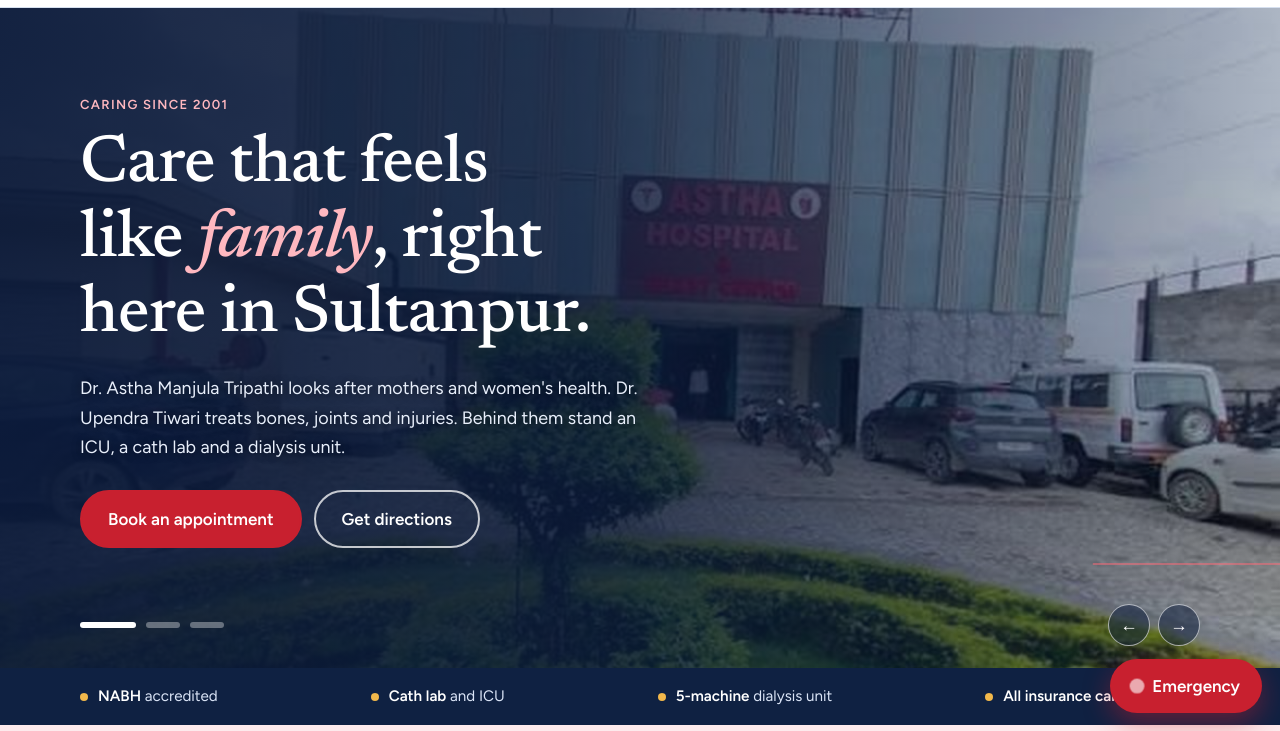
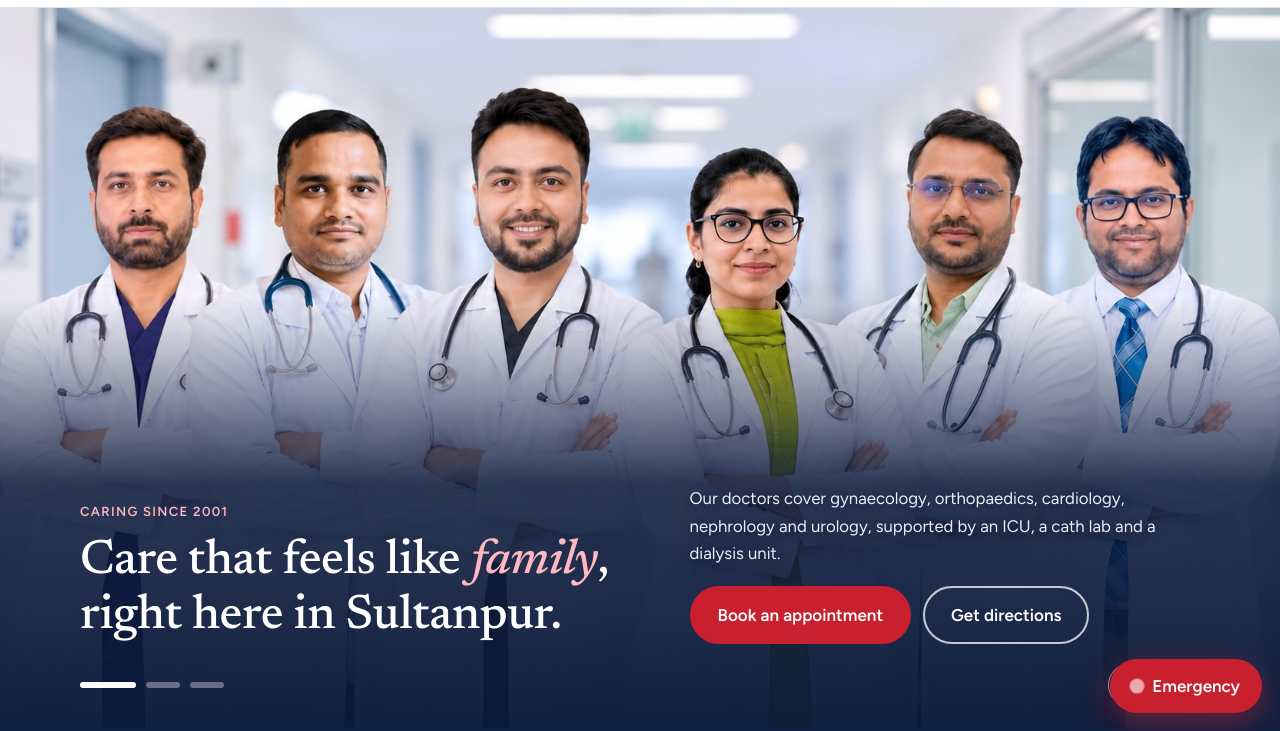
Before and after one commit to adya-it/Astha-Hospital, a plain HTML site: page index.html in a window 1280 px wide. Shown: the part 69-800 px from the top of the page. Drawn offline with Linux system fonts and the light colour scheme; a web font is replaced by a local one.

Commit message:
Use group photo on first hero slide with lower-third text
Co-Authored-By: Claude Sonnet 5.5 <noreply@anthropic.com>
Claude-Session: https://claude.ai/code/session_01K7tzYbMUgKzQvXuHnNixxP

```diff
--- a/index.html
+++ b/index.html
@@ -63,18 +63,15 @@ nav a.call:hover { background: #a21925; color: #fff; }
 
 /* hero slideshow: building photo behind, doctor cut-out in front */
 .hero { position: relative; background: #0b1a3a; color: #fff; overflow: hidden; }
-.slides { position: relative; min-height: 660px; }
+.slides { position: relative; min-height: 720px; }
 .slide { position: absolute; inset: 0; opacity: 0; visibility: hidden; transition: opacity .8s ease, visibility .8s; background:
   linear-gradient(90deg, rgba(11,26,58,.94) 0%, rgba(11,26,58,.78) 42%, rgba(11,26,58,.3) 100%),
   url("img/hospital-bg.jpg") center 35% / cover no-repeat; }
-.slide.active { opacity: 1; visibility: visible; position: relative; min-height: 660px; }
-.slide:first-child { background:
-  linear-gradient(90deg, rgba(11,26,58,.95) 0%, rgba(11,26,58,.86) 45%, rgba(11,26,58,.3) 100%),
-  url("img/hospital-bg.jpg") center 40% / cover no-repeat; }
+.slide.active { opacity: 1; visibility: visible; position: relative; min-height: 720px; }
 .slide.flip { background:
   linear-gradient(270deg, rgba(11,26,58,.94) 0%, rgba(11,26,58,.78) 42%, rgba(11,26,58,.3) 100%),
   url("img/hospital-bg.jpg") center 35% / cover no-repeat; }
-.slide .copy { position: relative; z-index: 2; height: 100%; min-height: 660px; display: flex; flex-direction: column; justify-content: center; padding-block: 56px 90px; }
+.slide .copy { position: relative; z-index: 2; height: 100%; min-height: 720px; display: flex; flex-direction: column; justify-content: center; padding-block: 56px 90px; }
 .slide .copy > * { max-width: 560px; }
 .slide.flip .copy { align-items: flex-end; }
 .slide.flip .copy > * { width: min(520px, 100%); }
@@ -91,6 +88,19 @@ nav a.call:hover { background: #a21925; color: #fff; }
 .pulse { position: absolute; left: 0; right: 0; bottom: 64px; z-index: 1; opacity: .5; pointer-events: none; }
 .pulse path { fill: none; stroke: #ff6b79; stroke-width: 2; stroke-linecap: round; stroke-linejoin: round; stroke-dasharray: 1400; stroke-dashoffset: 1400; animation: draw 5s linear infinite; }
 @keyframes draw { to { stroke-dashoffset: 0; } }
+
+/* first slide: group photo on top, text as a lower third */
+.slide.group { background:
+  linear-gradient(180deg, rgba(11,26,58,0) 0%, rgba(11,26,58,0) 40%, rgba(11,26,58,.86) 66%, rgba(11,26,58,.97) 100%),
+  url("img/hospital-group.jpg") center top / cover no-repeat, #0b1a3a; }
+.hero:has(.slide.group.active) .pulse { display: none; }
+.gphoto-alt { position: absolute; width: 1px; height: 1px; opacity: 0; pointer-events: none; }
+.slide.group .copy { display: grid; grid-template-columns: 1.1fr 1fr; gap: 12px 48px; align-items: end; justify-content: unset; padding-block: 56px 84px; }
+.slide.group .copy > *, .slide.group .gl > *, .slide.group .gr > * { max-width: none; }
+.slide.group h1 { font-size: clamp(2rem, 3.8vw, 3.1rem); }
+.slide.group .gl { align-self: end; }
+.slide.group .gr p.lead { margin-top: 0; font-size: 1.05rem; }
+.slide.group .cta { margin-top: 18px; }
 .controls { position: absolute; left: 0; right: 0; bottom: 22px; z-index: 5; margin-inline: auto; display: flex; justify-content: space-between; align-items: center; gap: 16px; }
 .dots { display: flex; gap: 10px; flex-wrap: wrap; }
 .dots button { border: 0; background: rgba(255,255,255,.35); height: 6px; width: 34px; border-radius: 3px; cursor: pointer; padding: 0; transition: background .3s, width .3s; }
@@ -240,7 +250,13 @@ footer .wrap { display: flex; justify-content: space-between; gap: 12px; flex-wr
   .slide .copy { justify-content: flex-start; padding-block: 36px 0; }
   .slide.flip .copy { align-items: flex-start; }
   .doctor, .slide.flip .doctor { left: 50%; right: auto; transform: translateX(-50%); height: 50%; max-width: 86%; }
-  .slide:first-child .copy { justify-content: center; padding-bottom: 90px; }
+  .slide.group { background:
+    linear-gradient(180deg, rgba(11,26,58,0) 0%, rgba(11,26,58,0) 18%, #0b1a3a 30%),
+    url("img/hospital-group.jpg") center top / 100% auto no-repeat, #0b1a3a; }
+  .slide.group .copy { grid-template-columns: 1fr; justify-content: flex-start; padding-block: 212px 90px; gap: 8px; }
+  .slide.group .gr p.lead { margin-top: 12px; }
+  .slide.group .copy { align-content: start; }
+
   .pulse { bottom: 60px; }
 }
 @media (max-width: 560px) { .founders { flex-direction: column; align-items: flex-start; } .fphoto { width: min(240px, 100%); } }
@@ -285,16 +301,21 @@ footer .wrap { display: flex; justify-content: space-between; gap: 12px; flex-wr
   <div class="hero" id="hero" role="region" aria-roledescription="carousel" aria-label="Astha Hospital highlights">
     <svg class="pulse" viewBox="0 0 1400 80" preserveAspectRatio="none" height="80" width="100%" aria-hidden="true"><path d="M0 40 H220 L250 40 L270 12 L300 70 L322 40 H560 L590 40 L610 8 L642 72 L664 40 H940 L970 40 L990 12 L1020 70 L1042 40 H1400"/></svg>
     <div class="slides">
-      <div class="slide active" data-label="Hospital">
+      <div class="slide active group" data-label="Our doctors">
         <div class="copy wrap">
-          <span class="eyebrow">Caring since 2001</span>
-          <h1>Care that feels like <em>family</em>, right here in Sultanpur.</h1>
-          <p class="lead">Dr. Astha Manjula Tripathi looks after mothers and women's health. Dr. Upendra Tiwari treats bones, joints and injuries. Behind them stand an ICU, a cath lab and a dialysis unit.</p>
-          <div class="cta">
-            <a class="btn solid" href="#contact">Book an appointment</a>
-            <a class="btn ghost" href="https://maps.app.goo.gl/8KdZwehxKVHhp4iZ9">Get directions</a>
+          <div class="gl">
+            <span class="eyebrow">Caring since 2001</span>
+            <h1>Care that feels like <em>family</em>, right here in Sultanpur.</h1>
+          </div>
+          <div class="gr">
+            <p class="lead">Our doctors cover gynaecology, orthopaedics, cardiology, nephrology and urology, supported by an ICU, a cath lab and a dialysis unit.</p>
+            <div class="cta">
+              <a class="btn solid" href="#contact">Book an appointment</a>
+              <a class="btn ghost" href="https://maps.app.goo.gl/8KdZwehxKVHhp4iZ9">Get directions</a>
+            </div>
           </div>
         </div>
+        <img class="gphoto-alt" src="img/hospital-group.jpg" alt="Six doctors of Astha Hospital standing together with arms crossed in a hospital corridor" width="1600" height="893">
       </div>
       <div class="slide flip" data-label="Dr. Astha Manjula Tripathi" aria-hidden="true">
         <div class="copy wrap">
```
Also changed, not shown: img/hospital-group.jpg (added).
